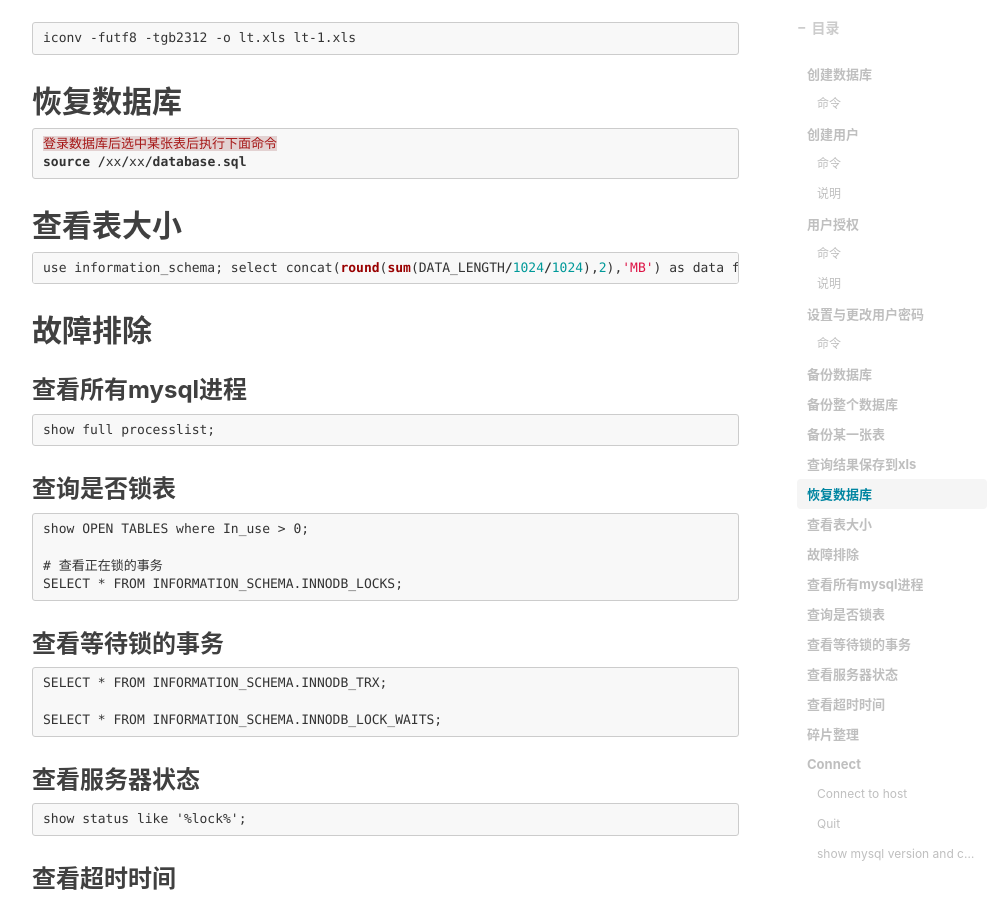
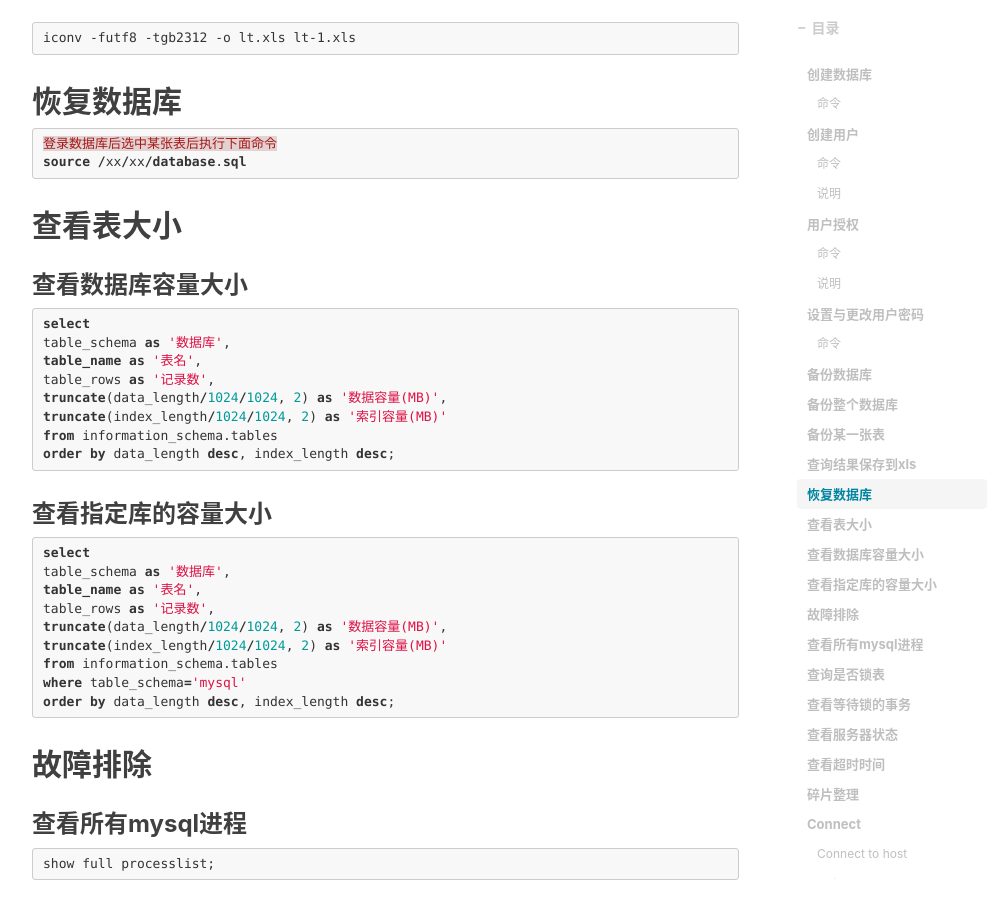
Before and after one commit to fooval-shen/shenfh.github.io, a Jekyll site: the page built from _posts/mysql/2019-10-30-mysql-command.md, in a window 1280 px wide and 900 px high, scrolled down 2379 px. Shown: the whole window, without its empty margins (233-1227 px from the left). Built offline with Jekyll 4.4.1, drawn with Linux system fonts in a browser that asks for light colours; nearby versions of some CDN libraries; comment, search, counter and statistics services are not loaded.

Commit message:
Update blog

````diff
--- a/_posts/shenfh/2019-10-30-mysql-command.md
+++ b/_posts/mysql/2019-10-30-mysql-command.md
@@ -112,11 +112,32 @@ source /xx/xx/database.sql
 
 ## 查看表大小
 
-```s
-use information_schema;
-select concat(round(sum(DATA_LENGTH/1024/1024),2),'MB') as data  from TABLES where table_schema='xxx' and table_name='xxx';
+### 查看数据库容量大小
+
+```sql
+select
+table_schema as '数据库',
+table_name as '表名',
+table_rows as '记录数',
+truncate(data_length/1024/1024, 2) as '数据容量(MB)',
+truncate(index_length/1024/1024, 2) as '索引容量(MB)'
+from information_schema.tables
+order by data_length desc, index_length desc;
 ```
 
+### 查看指定库的容量大小
+
+```sql
+select
+table_schema as '数据库',
+table_name as '表名',
+table_rows as '记录数',
+truncate(data_length/1024/1024, 2) as '数据容量(MB)',
+truncate(index_length/1024/1024, 2) as '索引容量(MB)'
+from information_schema.tables
+where table_schema='mysql'
+order by data_length desc, index_length desc;
+```
 
 ## 故障排除
 
````
Also changed, not shown: _posts/mysql/2020-03-02-mysql-explain.md (renamed from _posts/shenfh/2020-03-02-mysql-explain.md), _posts/mysql/2020-03-10-mysql-config.md (renamed from _posts/shenfh/2020-03-10-mysql-config.md), _posts/mysql/2021-04-10-mysql-note.md (renamed from _posts/shenfh/2021-04-10-mysql-note.md).
